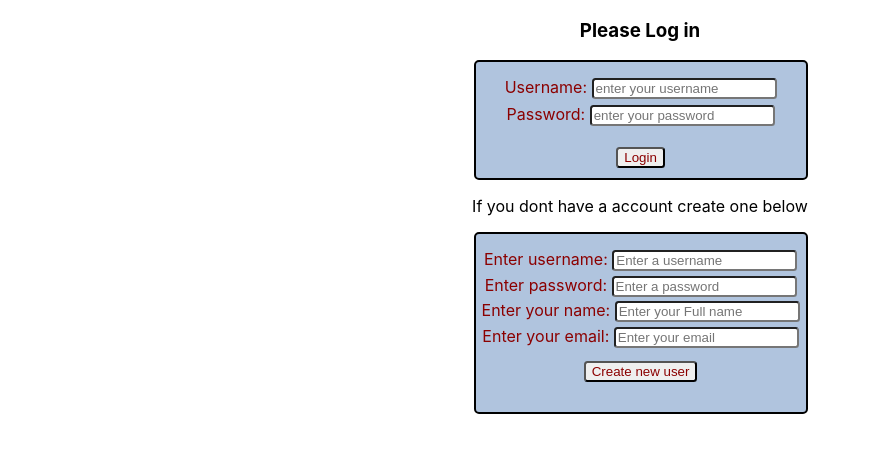
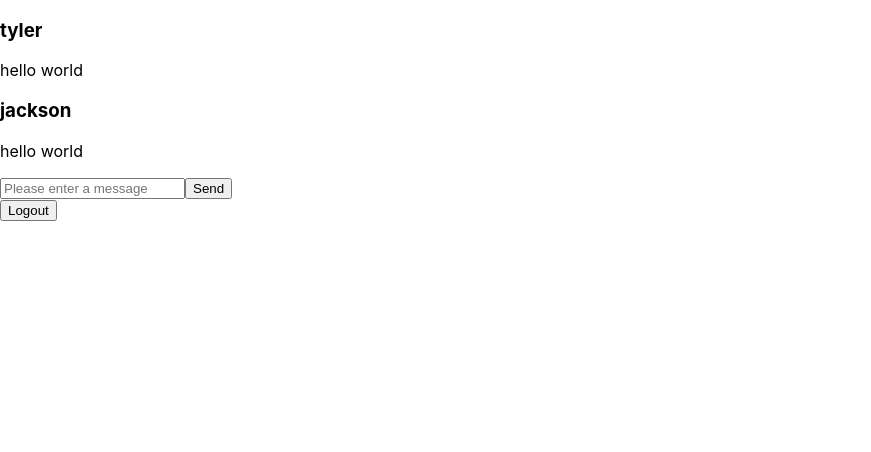
Before and after one commit to tylerletendre98/reduxMessageApp, a React (Create React App) app in the folder messagingAppFrontend/: page /messagePage in a window 1280 px wide. Shown: the top 452 px of the page, without its empty margins (0-871 px from the left). Built offline with nearby package versions, Linux system fonts and the light colour scheme.

Commit message:
added in react router now buttons are links and dont have to rely on conditional rendering

```diff
--- a/messagingAppFrontend/package.json
+++ b/messagingAppFrontend/package.json
@@ -11,6 +11,7 @@
     "react": "^17.0.2",
     "react-dom": "^17.0.2",
     "react-redux": "^7.2.6",
+    "react-router-dom": "^6.2.1",
     "react-scripts": "5.0.0",
     "redux": "^4.1.2",
     "web-vitals": "^2.1.2"
--- a/messagingAppFrontend/src/App.js
+++ b/messagingAppFrontend/src/App.js
@@ -6,9 +6,10 @@ import DisplayUser from "./components/DisplayUser";
 import { useSelector } from "react-redux";
 import LogoutButton from "./components/logoutButton";
 import CreateNewUser from "./components/CreateNewUser";
-import { useEffect } from "react";
 import { useDispatch } from "react-redux";
-import { getUsers } from "./features/user";
+import { Route, Routes } from "react-router-dom";
+import LoginPage from "./pages/LoginPage";
+import MessagingPage from "./pages/MessagingPage";
 
 function App() {
   //this brings in current user out of store
@@ -19,31 +20,38 @@ function App() {
   console.log(currentUser)
 
 
-
-  if ( currentUser.loggedIn === undefined) {
-    return (
-      <div className="App">
-        <div>
-          <Login />
-        </div>
-        <div>
-          <p>If you dont have a account create one below</p>
-        </div>
-        <div>
-          <CreateNewUser />
-        </div>
-      </div>
-    );
-  } else if(currentUser !== undefined) {
-    return (
-      <div className="App">
-        <DisplayUser />
-        <DisplayMessage />
-        <CreateNewMessage />
-        <LogoutButton />
-      </div>
-    );
-  }
+  return(
+    <div>
+      <Routes>
+        <Route path='/' element={<LoginPage/>}/>
+        <Route path="/messagePage" element={<MessagingPage/>}/>
+      </Routes>
+    </div>
+  )
+  // if ( currentUser.loggedIn === undefined) {
+  //   return (
+  //     <div className="App">
+  //       <div>
+  //         <Login />
+  //       </div>
+  //       <div>
+  //         <p>If you dont have a account create one below</p>
+  //       </div>
+  //       <div>
+  //         <CreateNewUser />
+  //       </div>
+  //     </div>
+  //   );
+  // } else if(currentUser !== undefined) {
+  //   return (
+  //     <div className="App">
+  //       <DisplayUser />
+  //       <DisplayMessage />
+  //       <CreateNewMessage />
+  //       <LogoutButton />
+  //     </div>
+  //   );
+  // }
 }
 
 export default App;
--- a/messagingAppFrontend/src/components/CreateNewUser.jsx
+++ b/messagingAppFrontend/src/components/CreateNewUser.jsx
@@ -2,6 +2,7 @@ import React, { useState } from "react";
 import { useDispatch } from "react-redux";
 import axios from "axios";
 import { createNewUser } from "../features/user";
+import { Link } from "react-router-dom";
 import "./createNewUser.css";
 
 function CreateNewUser() {
@@ -84,7 +85,9 @@ function CreateNewUser() {
               />
             </div>
             <div>
-              <button onClick={handleNewUser}>Create new user</button>
+              <Link to="/messagePage">
+                <button onClick={handleNewUser}>Create new user</button>
+              </Link>
             </div>
           </div>
         </div>
--- a/messagingAppFrontend/src/components/Login.jsx
+++ b/messagingAppFrontend/src/components/Login.jsx
@@ -3,6 +3,7 @@ import { useDispatch } from "react-redux";
 import { login } from "../features/user";
 import axios from "axios";
 import "./login.css";
+import { Link } from "react-router-dom";
 
 function Login() {
   const [username, setUsername] = useState("");
@@ -57,7 +58,9 @@ function Login() {
             </div>
             <div className="login-button">
               <div>
-                <button onClick={handleLogin}>Login</button>
+                <Link to='/messagePage'>
+                  <button onClick={handleLogin}>Login</button>
+                </Link>
               </div>
             </div>
           </div>
--- a/messagingAppFrontend/src/index.js
+++ b/messagingAppFrontend/src/index.js
@@ -6,6 +6,7 @@ import {Provider} from "react-redux"
 import {configureStore} from '@reduxjs/toolkit'
 import messageReducer from './features/message'
 import userReducer from './features/user'
+import { BrowserRouter } from 'react-router-dom';
 
 const store = configureStore({
     reducer:{
@@ -16,9 +17,11 @@ const store = configureStore({
 
 ReactDOM.render(
   <React.StrictMode>
-    <Provider store={store}>
-      <App />
-    </Provider>
+    <BrowserRouter>
+      <Provider store={store}>
+        <App />
+      </Provider>
+    </BrowserRouter>
   </React.StrictMode>,
   document.getElementById('root')
 );
--- /dev/null
+++ b/messagingAppFrontend/src/pages/LoginPage.jsx
@@ -0,0 +1,24 @@
+import React from 'react'
+import Login from '../components/Login';
+import CreateNewUser from '../components/CreateNewUser';
+import {Link} from 'react-router-dom';
+
+function LoginPage() {
+    return (
+        <div>
+            <div className="App">
+                <div>
+                    <Login />
+                </div>
+                <div>
+                    <p>If you dont have a account create one below</p>
+                </div>
+                <div>
+                    <CreateNewUser />
+                </div>
+            </div>
+        </div>
+    )
+}
+
+export default LoginPage;
--- /dev/null
+++ b/messagingAppFrontend/src/pages/MessagingPage.jsx
@@ -0,0 +1,23 @@
+import React from 'react'
+import DisplayUser from '../components/DisplayUser'
+import DisplayMessage from '../components/displayMessage'
+import CreateNewMessage from '../components/createNewMessage'
+import LogoutButton from '../components/logoutButton'
+import {Link} from 'react-router-dom'
+
+function MessagingPage() {
+    return (
+        <div>
+            <div>
+                <DisplayUser />
+                <DisplayMessage />
+                <CreateNewMessage />
+                <Link to="/">
+                    <LogoutButton />
+                </Link>
+            </div>
+        </div>
+    )
+}
+
+export default MessagingPage
```
Also changed, not shown: 2 other files (tests, documents, lock files or other folders).
